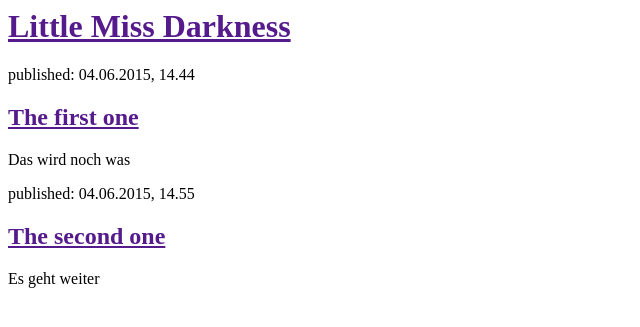
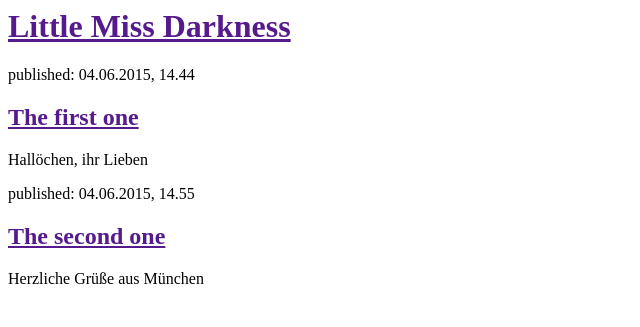
Before and after one commit to meltem1605/my-first-blog, a Django app: page / in a window 1280 px wide. Shown: the top 327 px of the page, without its empty margins (0-640 px from the left). Run offline with Django 3.2, Linux system fonts and the light colour scheme.

Commit message:
habe html geaendert

```diff
--- a/blog/templates/blog/post_list.html
+++ b/blog/templates/blog/post_list.html
@@ -10,13 +10,13 @@
         <div>
             <p>published: 04.06.2015, 14.44</p>
             <h2><a href="">The first one</a></h2>
-            <p>Das wird noch was</p>
+            <p>Hallöchen, ihr Lieben</p>
         </div>
 
         <div>
             <p>published: 04.06.2015, 14.55</p>
             <h2><a href="">The second one</a></h2>
-            <p>Es geht weiter</p>
+            <p>Herzliche Grüße aus München</p>
         </div>
     </body>
 </html>
```
